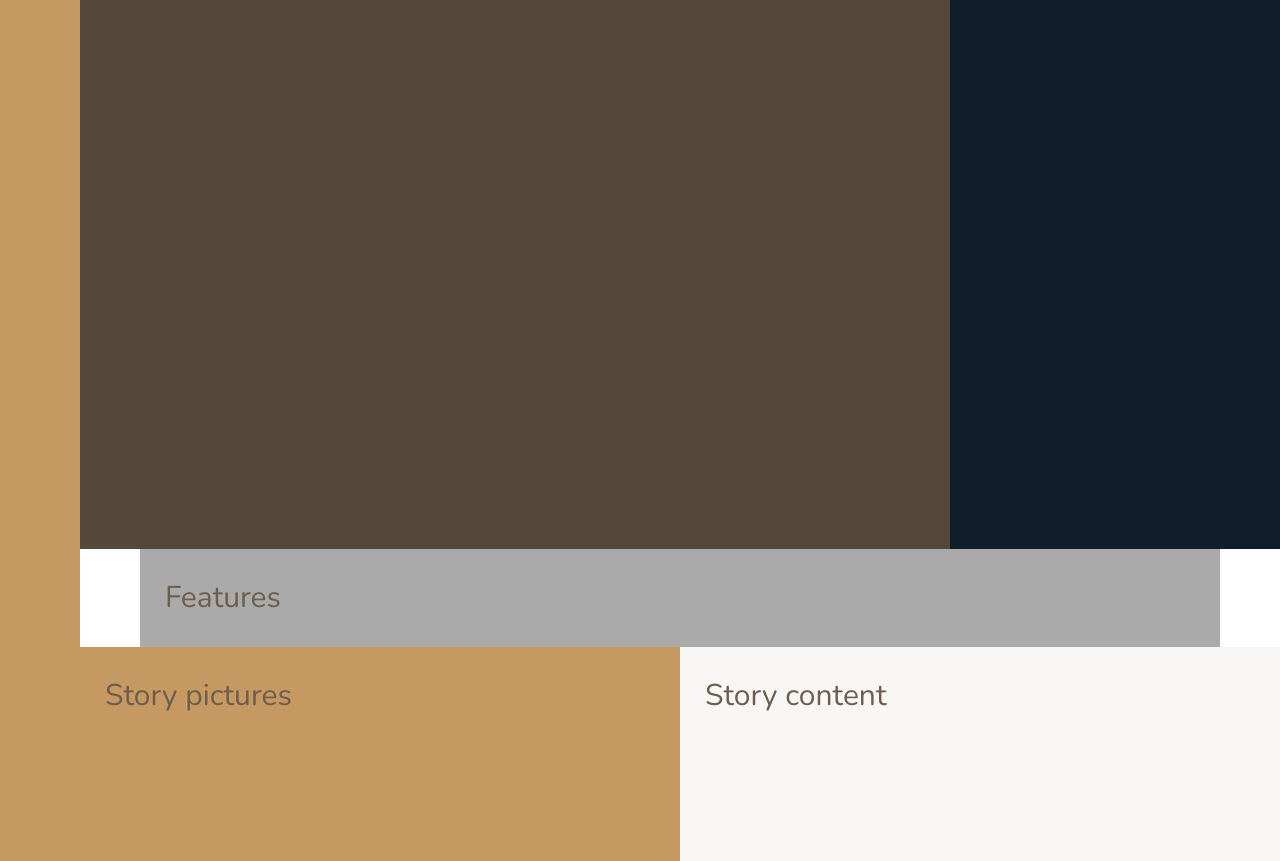
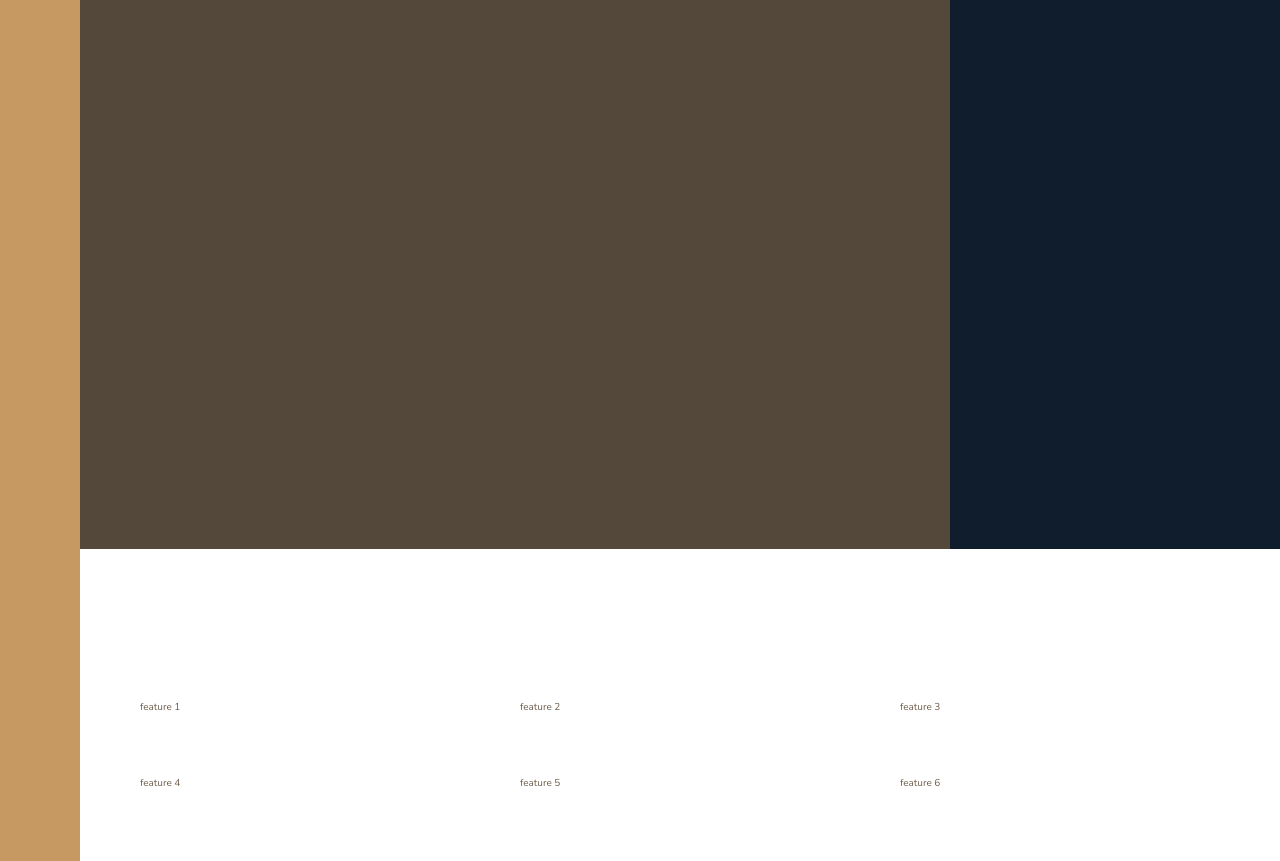
Before and after one commit to noelia-riega/Nexter-Page, a website: page index.html in a window 1280 px wide. Shown: the part 91-952 px from the top of the page. Drawn offline with nearby package versions, Linux system fonts and the light colour scheme; files that its build step writes are made by us from their sources.

Commit message:
features grid

```diff
--- a/index.html
+++ b/index.html
@@ -22,7 +22,14 @@
 
     <div class="realtors">Top 3 realtors</div>
 
-    <section class="features">Features</section>
+    <section class="features">
+      <div class="feature">feature 1</div>
+      <div class="feature">feature 2</div>
+      <div class="feature">feature 3</div>
+      <div class="feature">feature 4</div>
+      <div class="feature">feature 5</div>
+      <div class="feature">feature 6</div>
+    </section>
 
     <div class="story__pictures">Story pictures</div>
 
--- a/sass/_base.scss
+++ b/sass/_base.scss
@@ -42,9 +42,4 @@ body {
     [center-start] repeat(8, [col-start] minmax(min-content, 14rem) [col-end])
     [center-end] minmax(6rem, 1fr)
     [full-end];
-
-  & > * {
-    padding: 2.5rem;
-    font-size: 3rem;
-  }
 }
--- a/sass/_features.scss
+++ b/sass/_features.scss
@@ -1,4 +1,9 @@
 .features {
-  background-color: $color-grey-light-2;
   grid-column: center-start / center-end;
+
+  margin: 15rem 0;
+
+  display: grid;
+  grid-template-columns: repeat(3, 1fr);
+  grid-gap: 6rem;
 }
```
Also changed, not shown: sass/main.css.
